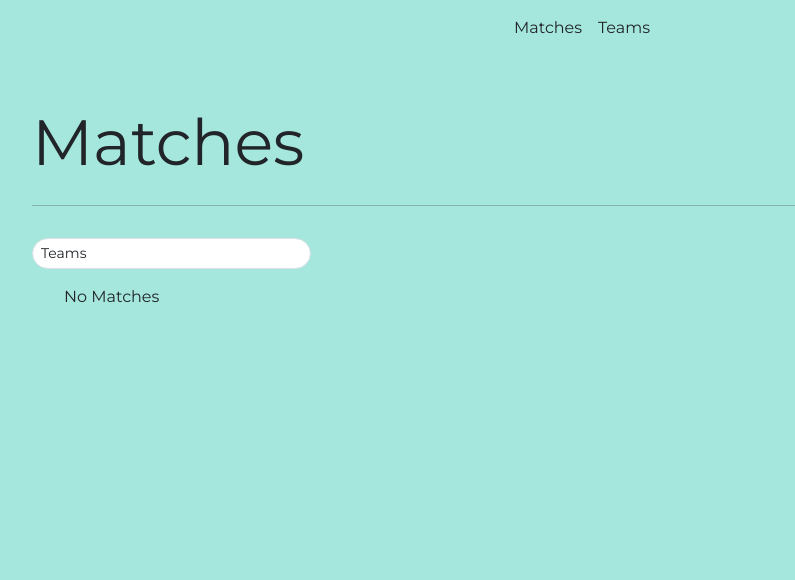
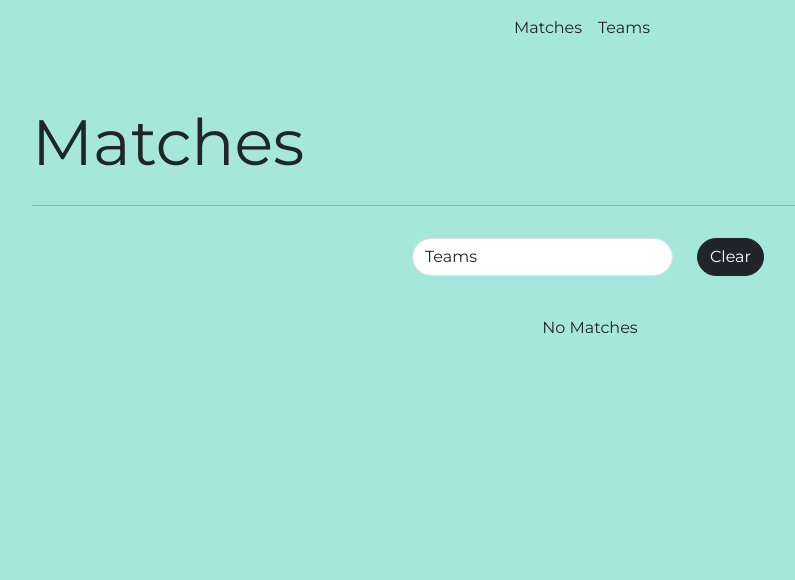
Before and after one commit to swelanauguste/jaguars-1, a Django app: page / in a window 1280 px wide. Shown: the top 580 px of the page, without its empty margins (50-845 px from the left). Run offline with Django 4.2, Linux system fonts and the light colour scheme; data that the repository does not hold is empty.

Commit message:
match list

```diff
--- a/app/templates/games/match_list.html
+++ b/app/templates/games/match_list.html
@@ -9,7 +9,6 @@ Matches -
 
 
 <div class="container py-5">
-
     <div class="row">
         <div class="col">
             <h1 class="display-3">Matches</h1>
@@ -25,31 +24,46 @@ Matches -
         {% endif %}
     </div>
     <hr>
-    <div class="py-3 col-lg-3">
+    <div class="row justify-content-center">
+        <div class="py-3 col-lg-3 text-end">
             <form action=""
                 method="get">
                 <select name="q"
-                class="form-control form-control-sm rounded-pill"
+                    class="form-control rounded-pill"
                     id="teams"
                     onchange="this.form.submit()">
-                <option value="teams">Teams</option>
+                    <option value="">Teams</option>
                     {% for team in teams %}
                     <option value="{{team.name}}">{{team.name}}</option>
                     {% endfor %}
                 </select>
             </form>
         </div>
-    <ol>
+        <div class="py-3 col-lg-1 text-start ">
+            <a class="btn btn-dark rounded-pill"
+                href="/">Clear</a>
+        </div>
+    </div>
+    <br>
     {% for match in object_list %}
-        <li><a class="text-dark small"
-                href="{% url 'detail' match.pk %}">{{match.team1}} VS
-                {{match.team2}} {{match.match_date}} at
-                {{match.match_time.time|time:"g:s a"|default:"00:00:00"}} -
-                {{match.venue}}</a></li>
+    <a class="text-dark text-decoration-none"
+        href="{% url 'detail' match.pk %}">
+        <div class="col-lg-4 mx-auto border border-dark p-3 rounded-4 mb-3">
+            <div class="text-center">
+                <span class="btn btn-outline-dark">{{match.team1}}</span> VS
+                <span class="btn btn-outline-dark">{{match.team2}}</span>
+                <hr>
+                <p>{{match.match_date}}
+                    {{match.match_time.time|time:"g:s a"|default:"00:00:00"}}
+                </p>
+                <p>{{match.venue}}</p>
+            </div>
+        </div>
+    </a>
+
     {% empty %}
-        <p class="">No Matches</p>
+    <p class="text-center">No Matches</p>
     {% endfor %}
-    </ol>
 </div>
 
 {% endblock content %}
```
Lines whose indentation alone changed are shown as unchanged.
